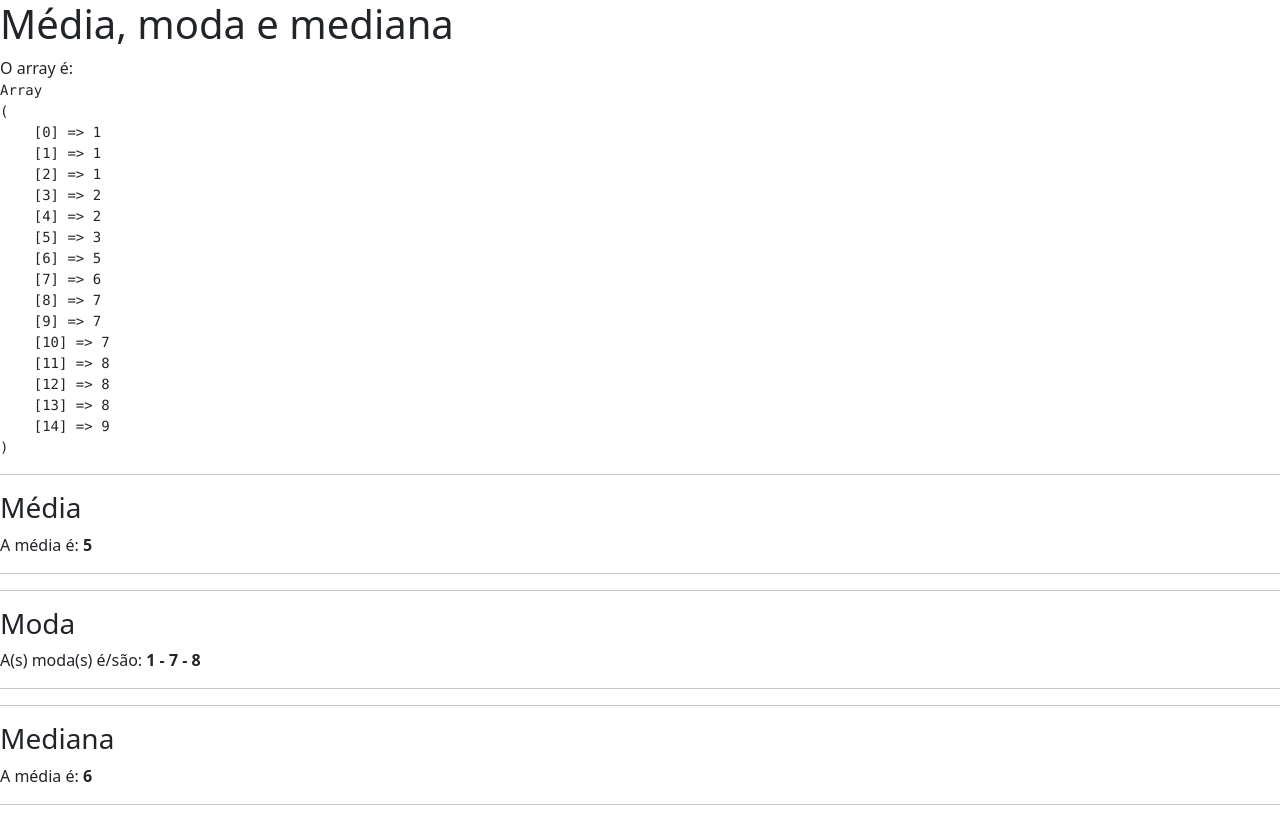
After one commit to LucasAntunesDev/pw2, a PHP site: page /3.php in a window 1280 px wide. The commit adds this page. Run offline with PHP 8.4, Linux system fonts and the light colour scheme.

Commit message:
mais exercícios concluídos

```diff
--- /dev/null
+++ b/Fevereiro/Aula 05/3.php
@@ -0,0 +1,85 @@
+<!DOCTYPE html>
+
+<!-- Média, Moda e Mediana:
+a. Crie um vetor de 15 posições e preencha com valores aleatórios entre 0 e 9
+b. Calcule a Média, a Moda e a Mediana desse vetor -->
+
+<html>
+
+<head>
+    <meta charset='utf-8'>
+    <meta http-equiv='X-UA-Compatible' content='IE=edge'>
+    <title>Média, moda e mediana</title>
+    <meta name='viewport' content='width=device-width, initial-scale=1'>
+    <link href="https://cdn.jsdelivr.net/npm/bootstrap@5.3.0-alpha1/dist/css/bootstrap.min.css" rel="stylesheet" integrity="sha384-GLhlTQ8iRABdZLl6O3oVMWSktQOp6b7In1Zl3/Jr59b6EGGoI1aFkw7cmDA6j6gD" crossorigin="anonymous">
+</head>
+
+<body>
+    <h1>Média, moda e mediana</h1>
+    <?php
+
+    $numero = 15;
+
+    for ($i = 0; $i < $numero; $i++) {
+        $vetor[$i] = rand(0, 9);
+    }
+
+    #Mediana
+    sort($vetor);
+    echo "O array é: ";
+    echo "<pre>";
+    print_r($vetor);
+    echo "</pre>";
+    //Conta o tamanho do array
+    $tamanho_array = count($vetor);
+    //Descobre a posição que é metade do array
+    $meio_array = (int)($tamanho_array / 2);
+    //Calculo da mediana
+    $mediana = $vetor[$meio_array];
+
+    #Média
+    $soma = 0;
+    foreach ($vetor as $valor) {
+        $soma += $valor;
+    }
+    $media = $soma / 15;
+
+    $moda = 0;
+    #Moda
+    $ocorrencia = [];
+    foreach ($vetor as $valor) {
+        // $ocorrencia = [];
+        if (!isset($ocorrencia[$valor])) {
+            $ocorrencia[$valor] = 0;
+        }
+        $ocorrencia[$valor]++;
+        // echo "<p>Ocorrencia do $valor: $ocorrencia[$valor]</p>";
+        $moda = array_keys($ocorrencia, max($ocorrencia));
+    }
+    $moda = implode(' - ', $moda);
+
+    echo "<hr>
+        <h3>Média</h3>
+        <p>
+            A média é: <b>$media</b>
+        </p>
+        <hr>";
+
+    echo "<hr>
+        <h3>Moda</h3>
+        <p>
+            A(s) moda(s) é/são: <b>$moda</b>
+        </p>
+        <hr>";
+
+    echo "<hr>
+        <h3>Mediana</h3>
+        <p>
+            A média é: <b>$mediana</b>
+        </p>
+        <hr>";
+
+    ?>
+</body>
+
+</html>
```
Also changed, not shown: Fevereiro/Aula 05/2.php (+45 -82 lines), Fevereiro/Aula 05/2b.php (deleted, +0 -30 lines).
